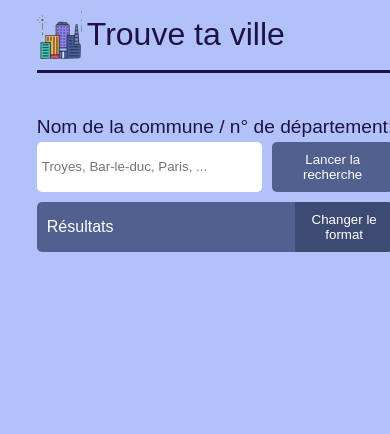
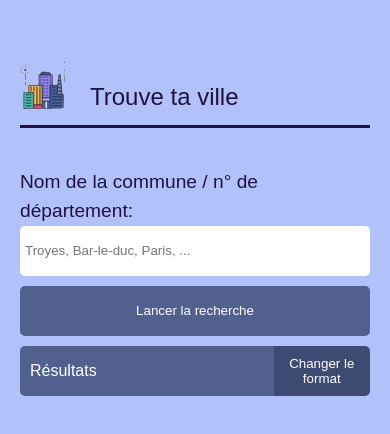
Before and after one commit to Camille-Chartrain/Trouve-ta-ville, a React app: page / in a window 390 px wide. Built offline with nearby package versions, Linux system fonts and the light colour scheme.

Commit message:
changes css to have a better responsive design

```diff
--- a/src/styles/style.scss
+++ b/src/styles/style.scss
@@ -8,15 +8,22 @@ body {
     background-color: rgba(140, 165, 248, 0.671);
     display: flex;
     justify-content: center;
+    /*
 		width: 100% ;
+		*/
 
-
+    & #root {
+				width: 800px;
+		}
     & h1 {
-        font-size: 2rem;
+				font-size: 1.5rem;
 				font-weight: 500;
 				line-height: 1,5;
 				color: #201142;
 				display: inline;
+        @include mixin.medium{
+						font-size: 2rem;
+        }
     }
     & h2 {
 				font-size: 1.5rem;
@@ -28,9 +35,11 @@ body {
     display: flex;
     padding-bottom: 10px;
     margin-bottom: 20px;
+		margin-top: 50px;
     border-bottom: solid 3px#201142;
     & img{
 				margin: auto 0 0 0;
+				padding-bottom: 5px;
 		}
     .img_mobile{
         @include mixin.medium{
@@ -39,31 +48,34 @@ body {
     }
     .img_desktop{
         display: none;
-
         @include mixin.medium{
             display:block;
         }
     }
     & .titre{
-        margin: 100  auto auto 10%;
+        margin: auto;
+				margin-bottom: 0px;
+				margin-left: 20px;
     }
 }
 
 form{
     width: auto;
     display: flex;
+		flex-wrap: wrap;
+		gap: 10px;
     justify-content: space-between;
 
     & input{
         flex: 2;
         height: 50px;
         border-radius: 5px;
-        margin-right: 10px;
         padding-left: 5px;
         border: none;
         box-sizing: border-box;
         outline: none;
         background-color: white;
+				min-width: 300px;
         & internal-autofill-selected {
             appearance: menulist-button;
             background-image: none !important;
@@ -83,6 +95,7 @@ form{
         border: none;
         background-color: rgb(82, 96, 143);
         color: white;
+				min-width: 150px;
 
         &:hover{
             background-color: rgb(61, 74, 114);
```
Lines whose indentation alone changed are shown as unchanged.
